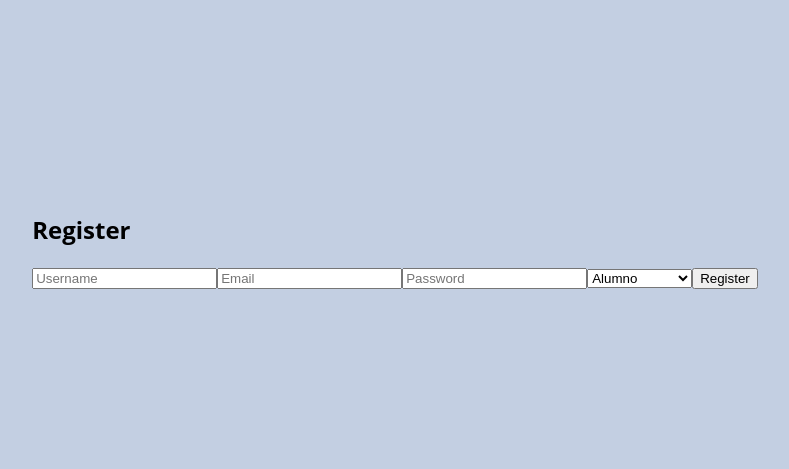
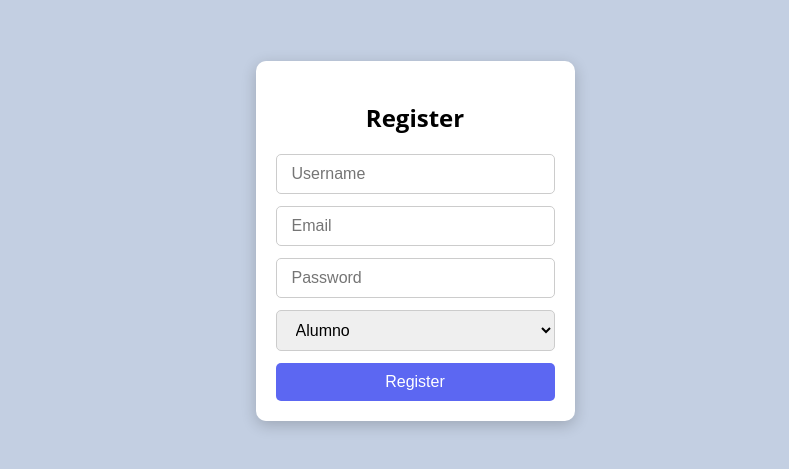
Before and after one commit to delfisalinas/Proyecto-Arq-Soft, a React (Create React App) app in the folder frontend/: page /register in a window 1280 px wide. Shown: the part 159-628 px from the top of the page, without its empty margins (245-1034 px from the left). Built offline with nearby package versions, Linux system fonts and the light colour scheme.

Commit message:
Se mejoro el estilo de Registrarse

```diff
--- /dev/null
+++ b/frontend/src/components/auth/Register.css
@@ -0,0 +1,65 @@
+/* Estilos generales para el cuerpo de la página */
+body {
+    display: flex;
+    justify-content: center;
+    align-items: center;
+    height: 100vh;
+    margin: 0;
+    background: linear-gradient(135deg, #c3cfe2 0%, #c3cfe2 100%);
+    font-family: 'Open Sans', sans-serif;
+}
+
+/* Estilos para el contenedor del formulario de registro */
+.register-container {
+    width: 100%;
+    max-width: 400px;
+    padding: 20px;
+    background-color: #ffffff;
+    box-shadow: 0 4px 15px rgba(0,0,0,0.2);
+    border-radius: 10px;
+    text-align: center;
+}
+
+/* Estilos para el formulario dentro del contenedor */
+.register-form {
+    display: flex;
+    flex-direction: column;
+    gap: 12px;
+}
+
+/* Estilos para los campos de entrada */
+.input-field {
+    padding: 10px 15px;
+    font-size: 16px;
+    border: 1px solid #ccc;
+    border-radius: 5px;
+    transition: all 0.3s;
+}
+
+.input-field:focus {
+    border-color: #5c67f2;
+    box-shadow: 0 0 8px rgba(92,103,242,0.2);
+}
+
+/* Estilos para los botones */
+.register-button {
+    padding: 10px 15px;
+    font-size: 16px;
+    color: white;
+    border: none;
+    border-radius: 5px;
+    cursor: pointer;
+    background-color: #5c67f2;
+    transition: background 0.3s;
+}
+
+.register-button:hover {
+    background-color: #4a50e0;
+}
+
+/* Estilo para el mensaje de error */
+.error-message {
+    color: #cc0000;
+    font-size: 14px;
+    margin-top: 10px;
+}
--- a/frontend/src/components/auth/Register.js
+++ b/frontend/src/components/auth/Register.js
@@ -2,7 +2,7 @@ import React, { useState, useContext } from 'react';
 import axios from 'axios';
 import { UserContext } from '../context/UserContext';
 import { useNavigate } from 'react-router-dom';
-
+import './Register.css'; // Asegúrate de que el archivo CSS está siendo importado correctamente
 
 function Register() {
     const [username, setUsername] = useState('');
@@ -22,33 +22,33 @@ function Register() {
                 password,
                 user_type
             });
-            const {id} = response.data;
+            const { id } = response.data;
+
             localStorage.setItem('userId', id);
-           localStorage.setItem('usertype', user_type);
-           console.log(user_type);
+            localStorage.setItem('usertype', user_type);
+            console.log(user_type);
             setUser(response.data);
             alert('Registration successful');
             navigate('/home');
         } catch (error) {
-            setError('Failed to register: ' + error);
+            setError('Failed to register: ' + error.message);
         }
     };
 
     return (
-        <div>
+        <div className="register-container">
             <h2>Register</h2>
-            <form onSubmit={handleRegister}>
-                <input type="text" value={username} onChange={e => setUsername(e.target.value)} placeholder="Username" required />
-                <input type="email" value={email} onChange={e => setEmail(e.target.value)} placeholder="Email" required />
-                <input type="password" value={password} onChange={e => setPassword(e.target.value)} placeholder="Password" required />
-                <select value={user_type} onChange={e => setUserType(e.target.value)} required>
+            <form onSubmit={handleRegister} className="register-form">
+                <input type="text" value={username} onChange={e => setUsername(e.target.value)} placeholder="Username" required className="input-field" />
+                <input type="email" value={email} onChange={e => setEmail(e.target.value)} placeholder="Email" required className="input-field" />
+                <input type="password" value={password} onChange={e => setPassword(e.target.value)} placeholder="Password" required className="input-field" />
+                <select value={user_type} onChange={e => setUserType(e.target.value)} required className="input-field">
                     <option value="alumno">Alumno</option>
                     <option value="administrador">Administrador</option>
                 </select>
-
-                <button type="submit">Register</button>
+                <button type="submit" className="register-button">Register</button>
             </form>
-            {error && <p>{error}</p>}
+            {error && <p className="error-message">{error}</p>}
         </div>
     );
 }
```
